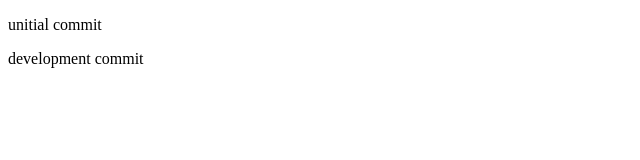
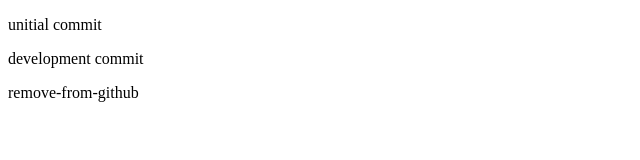
Before and after one commit to Kodmanspp/git_branches_lesson, a plain HTML site: page index.html in a window 1280 px wide. Shown: the whole page, without its empty margins (0-640 px from the left). Drawn offline with Linux system fonts and the light colour scheme.

Commit message:
Update index.html
remove-from-github

```diff
--- a/index.html
+++ b/index.html
@@ -11,5 +11,7 @@
     <p>unitial commit</p>
 
     <p>development commit</p>
-</body>
+
+    <p>remove-from-github</p>
+    </body>
 </html>
```
